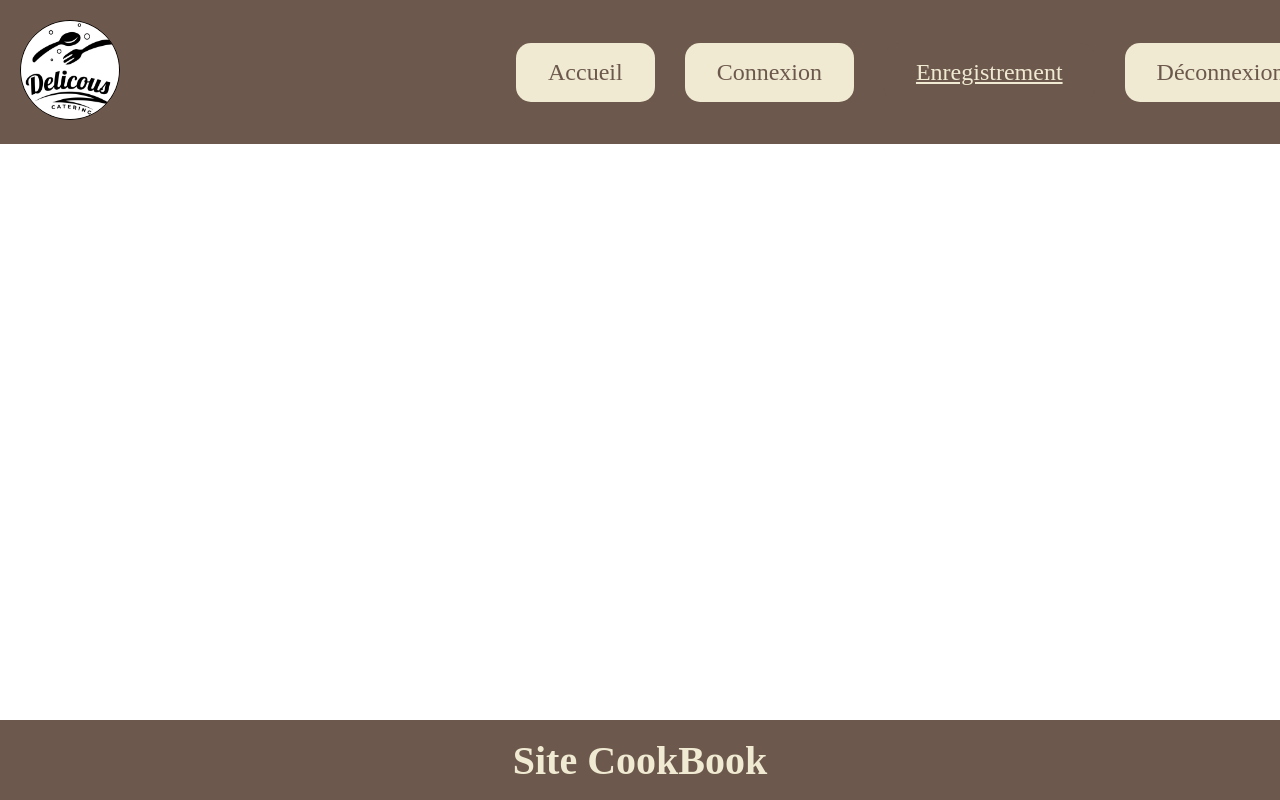
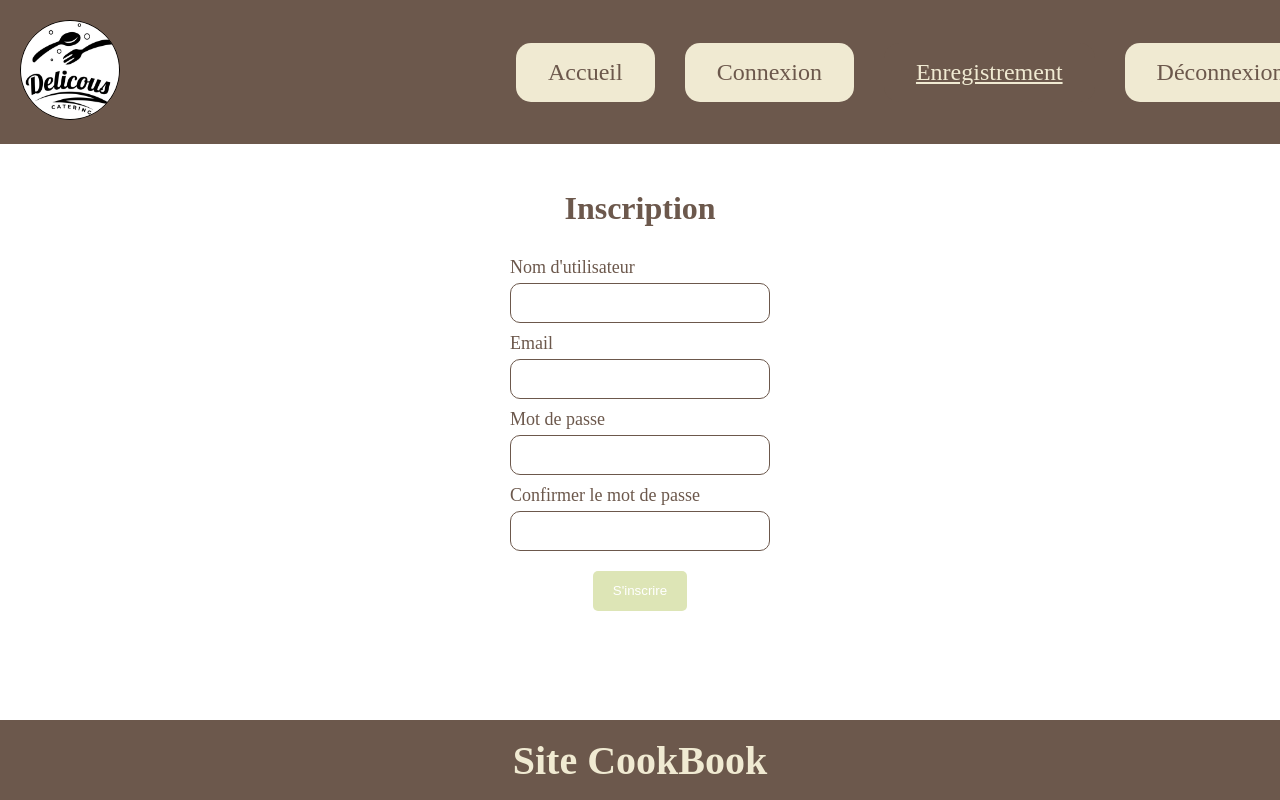
Before and after one commit to foufouboy/cookbook, a React app in the folder front/: page /Register in a window 1280 px wide. Built offline with nearby package versions, Linux system fonts and the light colour scheme; the HTML template or start-up script is replaced by a standard one.

Commit message:
Register

```diff
--- a/front/src/pages/Recipe.jsx
+++ b/front/src/pages/Recipe.jsx
@@ -4,7 +4,7 @@ import { useParams, useNavigate } from "react-router";
 import { useAuthContext } from "../contexts/AuthContext";
 
 function Recipe() {
-    const { isAdmin } = useAuthContext();
+    const { isAdmin, token } = useAuthContext();
     const [recipe, setRecipe] = useState(null);
     const [error, setError] = useState(null);
     const [loading, setLoading] = useState(true);
@@ -31,9 +31,7 @@ function Recipe() {
                 {
                     method: "DELETE",
                     headers: {
-                        Authorization: `Bearer ${localStorage.getItem(
-                            "token"
-                        )}`,
+                        Authorization: `Bearer ${token}`,
                     },
                 }
             );
@@ -50,7 +48,6 @@ function Recipe() {
         if (id) {
             fetchRecipe(id);
         }
-        setLoading(false);
     }, [id]);
 
     return loading ? (
--- a/front/src/pages/register.jsx
+++ b/front/src/pages/register.jsx
@@ -6,14 +6,22 @@ function Register() {
         const formData = new FormData(e.target);
         const data = Object.fromEntries(formData.entries());
 
+        if (data.password !== data.confirmPassword) {
+            alert("Les mots de passe ne correspondent pas.");
+            return;
+        }
+
         try {
-            const response = await fetch("http://localhost:3000/register", {
-                method: "POST",
-                headers: {
-                    "Content-Type": "application/json",
-                },
-                body: JSON.stringify(data),
-            });
+            const response = await fetch(
+                "http://localhost:3000/auth/register",
+                {
+                    method: "POST",
+                    headers: {
+                        "Content-Type": "application/json",
+                    },
+                    body: JSON.stringify(data),
+                }
+            );
             if (!response.ok) {
                 throw new Error("Network response was not ok");
             }
@@ -26,7 +34,24 @@ function Register() {
     return (
         <div className="Register">
             <h1>Inscription</h1>
-            <form onSubmit={register}></form>
+            <form onSubmit={register}>
+                <label htmlFor="username">Nom d'utilisateur</label>
+                <input type="text" id="username" name="username" required />
+                <label htmlFor="email">Email</label>
+                <input type="email" id="email" name="email" required />
+                <label htmlFor="password">Mot de passe</label>
+                <input type="password" id="password" name="password" required />
+                <label htmlFor="confirmPassword">
+                    Confirmer le mot de passe
+                </label>
+                <input
+                    type="password"
+                    id="confirmPassword"
+                    name="confirmPassword"
+                    required
+                />
+                <button type="submit">S'inscrire</button>
+            </form>
         </div>
     );
 }
--- a/front/src/styles/register.sass
+++ b/front/src/styles/register.sass
@@ -1 +1,48 @@
 @use 'variables'
+.Register
+    position: absolute
+    height: 100%
+    width: 100%
+    display: flex
+    flex-direction: column
+    align-items: center
+    justify-content: center
+    h1
+        color: variables.$umber
+        margin-bottom: 20px
+    form
+        width: 260px
+        display: flex
+        flex-direction: column
+        align-items: center
+        label
+            align-self: flex-start
+            margin-bottom: 5px
+            margin-top: 10px
+            color: variables.$umber
+            font-size: 18px
+        input
+            width: 100%
+            height: 40px
+            border-radius: 10px
+            border: 1px solid variables.$umber
+            transition: border-color 0.3s ease
+            padding: 0 10px
+            &:focus-visible
+                outline: none
+                border-color: variables.$olivine
+        button
+            width: auto
+            padding: 0 20px
+            height: 40px
+            margin-top: 20px
+            color: white
+            border: none
+            border-radius: 5px
+            cursor: pointer
+            background: variables.$tea-green
+            transition: background 0.3s ease
+            &:focus-visible
+                outline: 1px solid variables.$umber
+            &:hover
+                background: variables.$olivine
```
